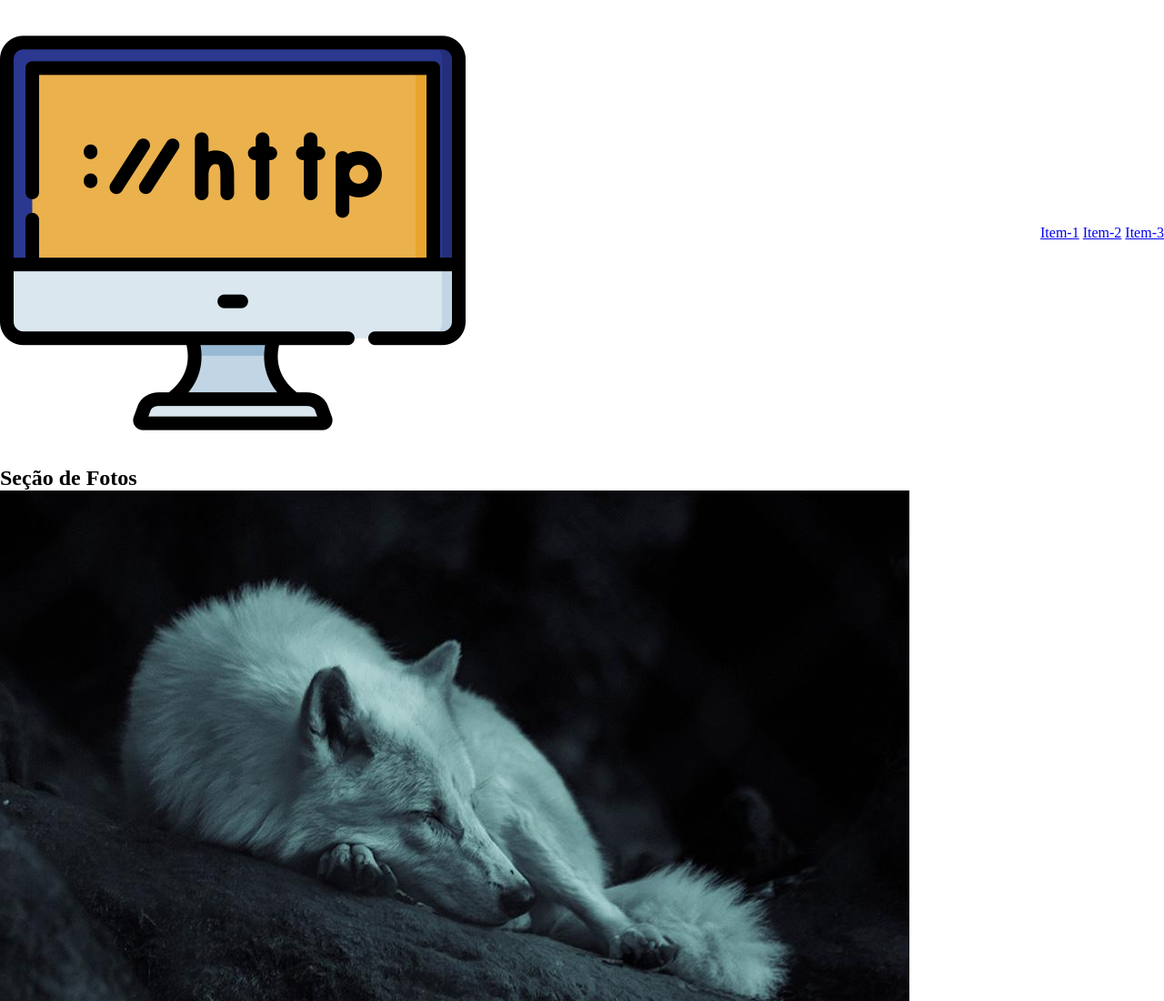
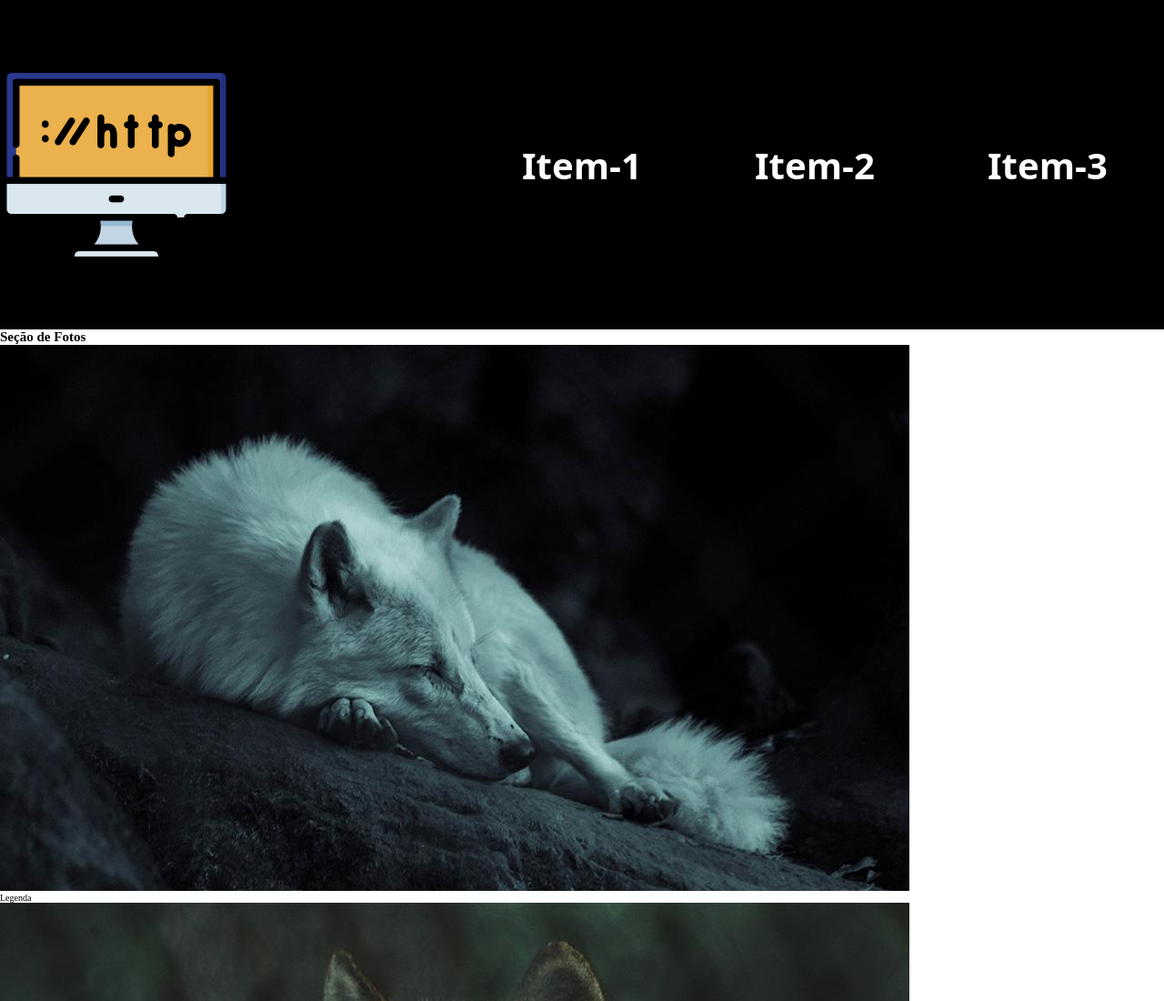
Before and after one commit to 1TDSPF/rm98524, a plain HTML site: page index.html in a window 1280 px wide. Shown: the top 1100 px of the page at 91% size. Drawn offline with Linux system fonts and the light colour scheme; files whose address does not match are found by name.

Commit message:
Pasta das fotos arrumadas e adicionamos mais itens

```diff
--- a/css/estilo.css
+++ b/css/estilo.css
@@ -1,7 +1,11 @@
 *{
     margin:0;
-    padding:0;
-    box-sizing:border-box;
+    padding: 0;
+    box-sizing: border-box;
+}
+
+html{
+    font-size: 62.7%;
 }
 
 .cabecalho{
@@ -9,4 +13,33 @@
     justify-content: space-between;
     flex-wrap: wrap;
     align-items: center;
+    background-color: #000000;
 }
+
+.cabecalho img{
+    width: 20%;
+    max-width: 30%;
+    display: block;
+}
+
+.cabecalho nav{
+    display: flex;
+    justify-content: space-around;
+    width: 60%;
+    height: 100%;
+    flex-wrap: wrap;
+}
+
+.cabecalho a{
+    text-decoration: none;
+    color:#fff;
+    font-size: 4rem;
+    font-family: system-ui, -apple-system, BlinkMacSystemFont, 'Segoe UI', Roboto, Oxygen, Ubuntu, Cantarell, 'Open Sans', 'Helvetica Neue', sans-serif;
+    font-weight: 700;
+    text-align: center;
+    padding: 20% 0;
+}
+.cabecalho a:hover{
+    color: #000000;
+    background-color: #fff;
+}
```
Also changed, not shown: img/lobo1.jpg (renamed from img/img/lobo1.jpg), img/lobo2.jpg (renamed from img/img/lobo2.jpg), img/lobo3.jpg (renamed from img/img/lobo3.jpg), img/lobo4.jpg (renamed from img/img/lobo4.jpg), img/lobo5.jpg (renamed from img/img/lobo5.jpg), img/lobo6.jpg (renamed from img/img/lobo6.jpg), img/logo.png (renamed from img/img/logo.png), img/social-1.png (renamed from img/img/social-1.png), img/social-2.png (renamed from img/img/social-2.png), img/social-3.png (renamed from img/img/social-3.png). Lines whose indentation alone changed are shown as unchanged.
